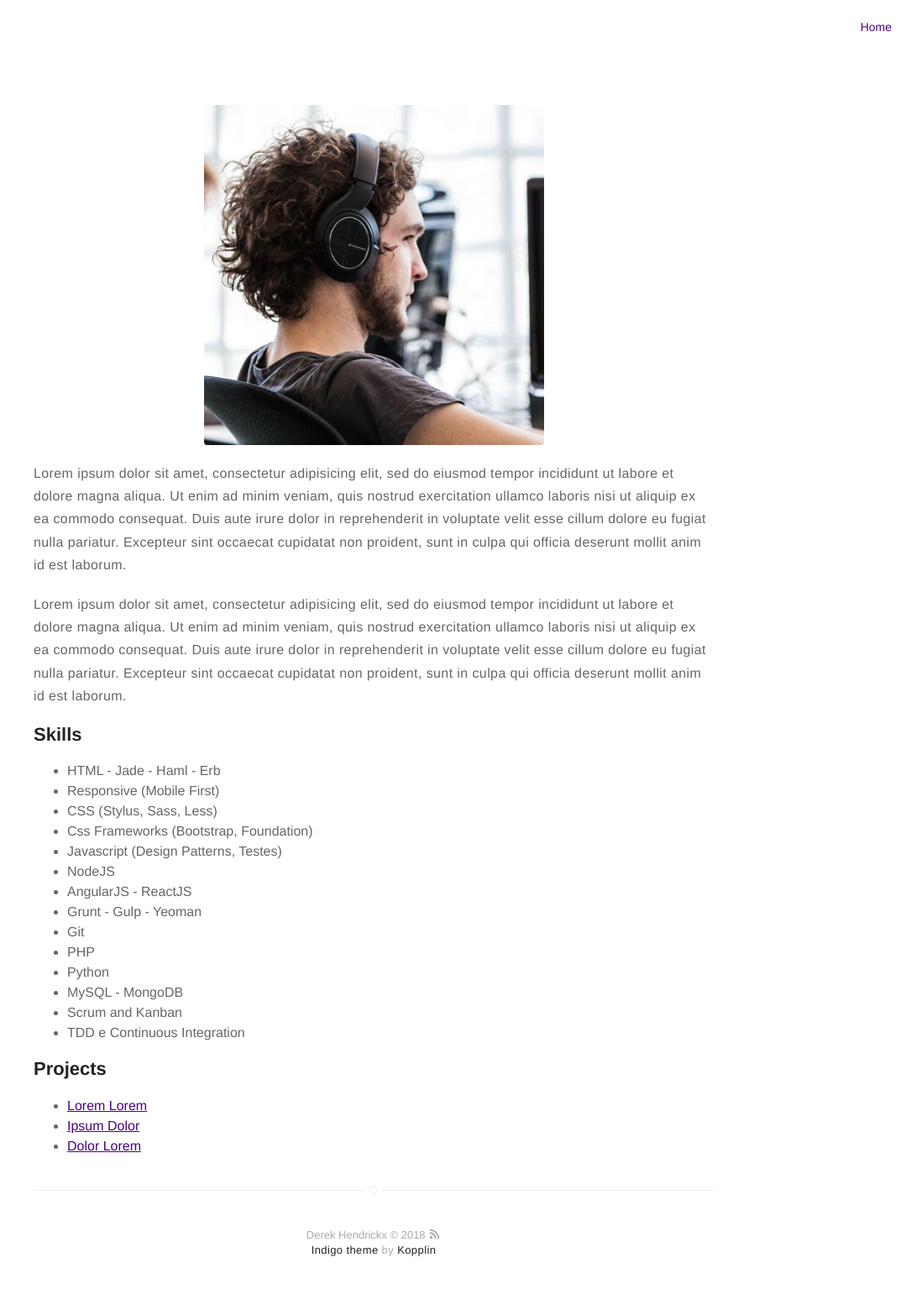
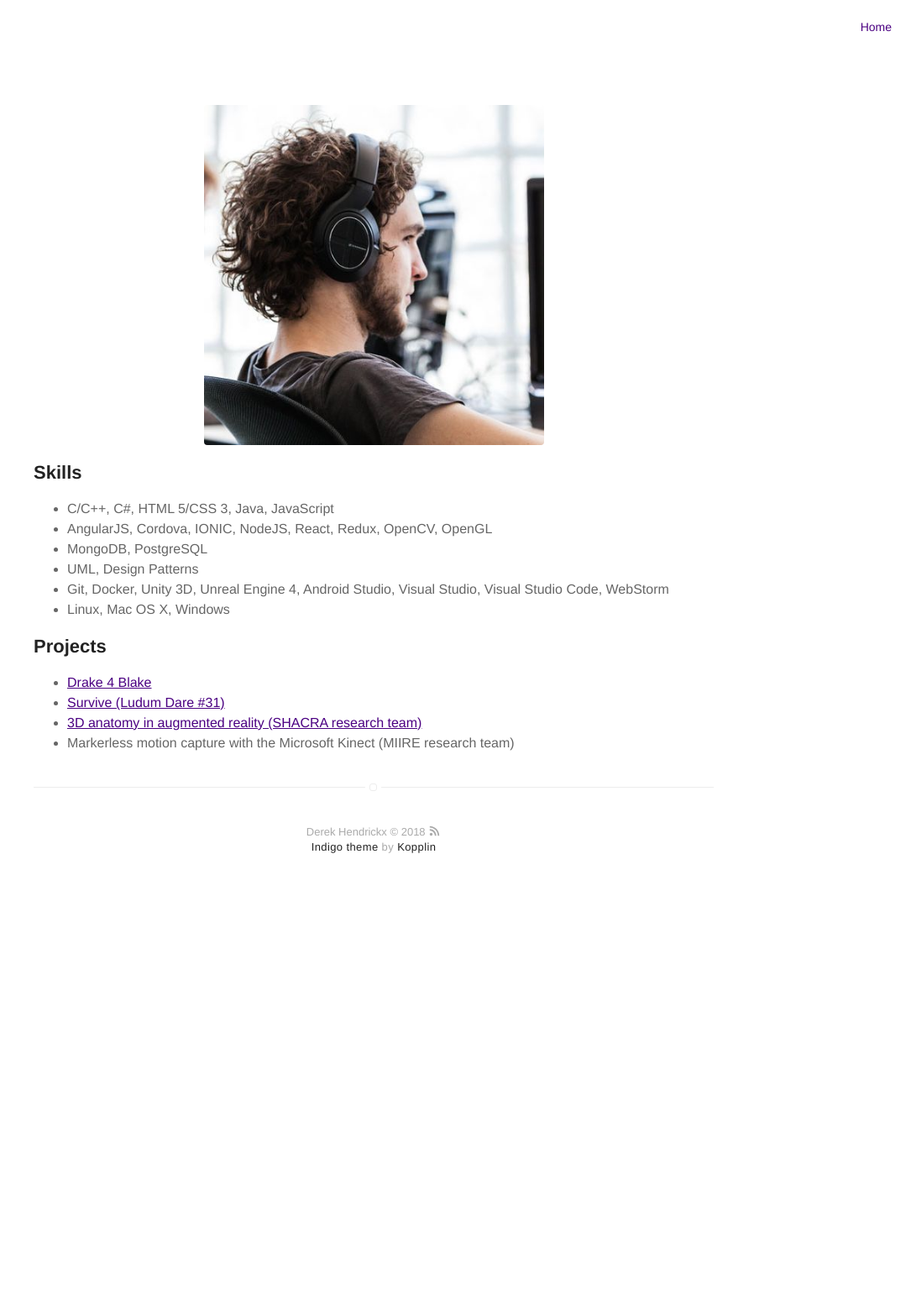
Before and after one commit to derekhendrickx/derekhendrickx.github.io, a Jekyll site: the page built from about.md, in a window 1280 px wide. Shown: the whole page at 84% size, without its empty margins (195-1280 px from the left). Built offline with Jekyll 4.4.1, drawn with Linux system fonts in a browser that asks for light colours; after the commit the page ends 1080 px from its top, so only the background shows below that.

Commit message:
Revert about.md

```diff
--- a/about.md
+++ b/about.md
@@ -4,43 +4,22 @@ layout: page
 ---
 ![Profile Image]({{ site.url }}/{{ site.picture }})
 
-<p>Lorem ipsum dolor sit amet, consectetur adipisicing elit, sed do eiusmod
-tempor incididunt ut labore et dolore magna aliqua. Ut enim ad minim veniam,
-quis nostrud exercitation ullamco laboris nisi ut aliquip ex ea commodo
-consequat. Duis aute irure dolor in reprehenderit in voluptate velit esse
-cillum dolore eu fugiat nulla pariatur. Excepteur sint occaecat cupidatat non
-proident, sunt in culpa qui officia deserunt mollit anim id est laborum.</p>
-
-<p>Lorem ipsum dolor sit amet, consectetur adipisicing elit, sed do eiusmod
-tempor incididunt ut labore et dolore magna aliqua. Ut enim ad minim veniam,
-quis nostrud exercitation ullamco laboris nisi ut aliquip ex ea commodo
-consequat. Duis aute irure dolor in reprehenderit in voluptate velit esse
-cillum dolore eu fugiat nulla pariatur. Excepteur sint occaecat cupidatat non
-proident, sunt in culpa qui officia deserunt mollit anim id est laborum.</p>
-
 <h2>Skills</h2>
 
 <ul class="skill-list">
-	<li>HTML - Jade - Haml - Erb</li>
-	<li>Responsive (Mobile First)</li>
-	<li>CSS (Stylus, Sass, Less)</li>
-	<li>Css Frameworks (Bootstrap, Foundation)</li>
-	<li>Javascript (Design Patterns, Testes)</li>
-	<li>NodeJS</li>
-	<li>AngularJS - ReactJS</li>
-	<li>Grunt - Gulp - Yeoman</li>
-	<li>Git</li>
-	<li>PHP</li>
-	<li>Python</li>
-	<li>MySQL - MongoDB</li>
-	<li>Scrum and Kanban</li>
-	<li>TDD e Continuous Integration</li>
+	<li>C/C++, C#, HTML 5/CSS 3, Java, JavaScript</li>
+	<li>AngularJS, Cordova, IONIC, NodeJS, React, Redux, OpenCV, OpenGL</li>
+	<li>MongoDB, PostgreSQL</li>
+	<li>UML, Design Patterns</li>
+	<li>Git, Docker, Unity 3D, Unreal Engine 4, Android Studio, Visual Studio, Visual Studio Code, WebStorm</li>
+	<li>Linux, Mac OS X, Windows</li>
 </ul>
 
 <h2>Projects</h2>
 
 <ul>
-	<li><a href="https://github.com/">Lorem Lorem</a></li>
-	<li><a href="https://github.com/">Ipsum Dolor</a></li>
-	<li><a href="https://github.com/">Dolor Lorem</a></li>
+	<li><a href="https://github.com/sterlingwes/drake4blake" target="_blank">Drake 4 Blake</a></li>
+	<li><a href="https://github.com/derekhendrickx/LD31-Survive" target="_blank">Survive (Ludum Dare #31)</a></li>
+	<li><a href="https://youtu.be/nnkq6x-22-A?list=PLUL4URpE8LkTLoATVhdhU_kNFuLOD-pH8" target="_blank">3D anatomy in augmented reality (SHACRA research team)</a></li>
+	<li>Markerless motion capture with the Microsoft Kinect (MIIRE research team)</li>
 </ul>
```
